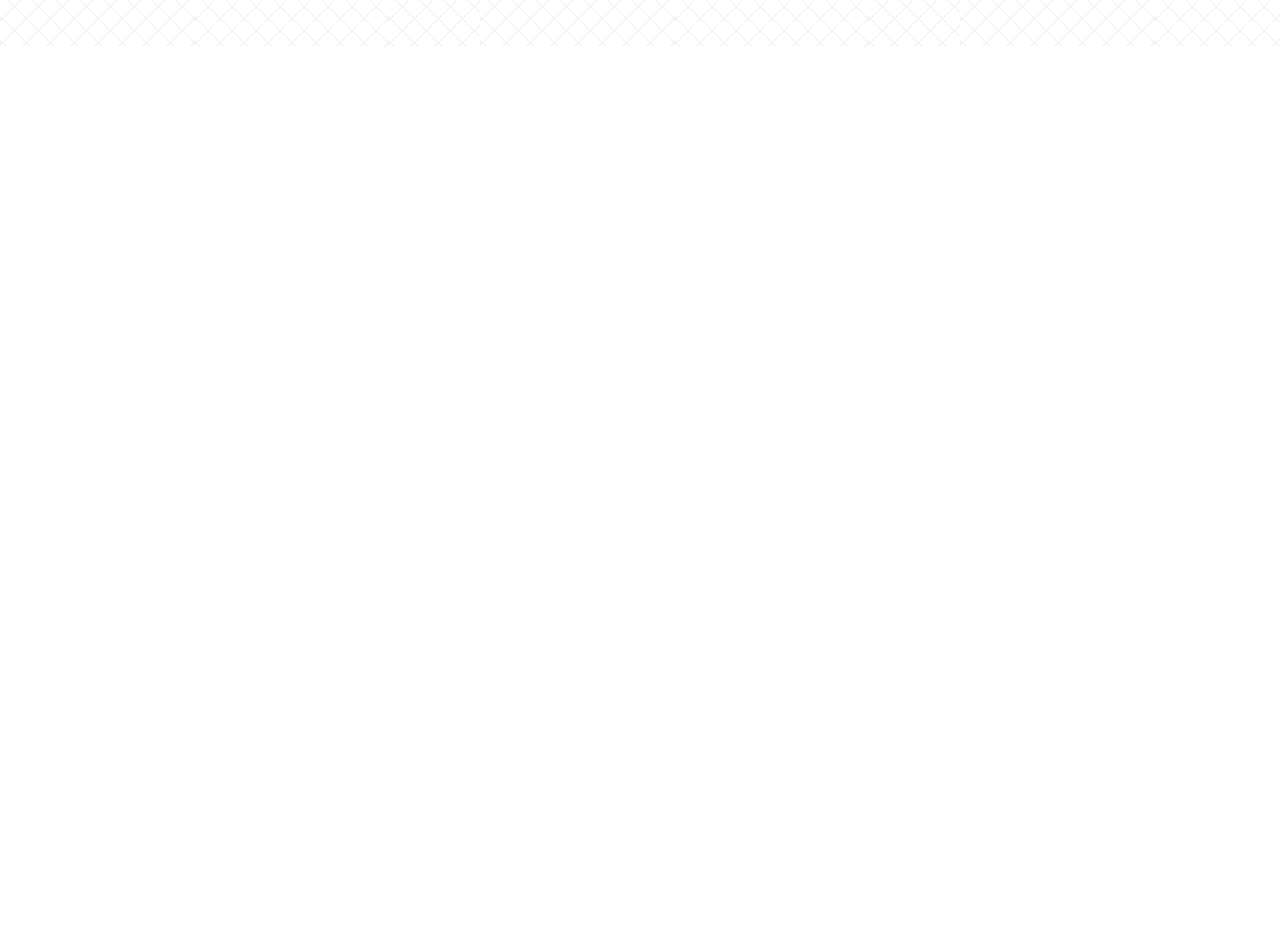
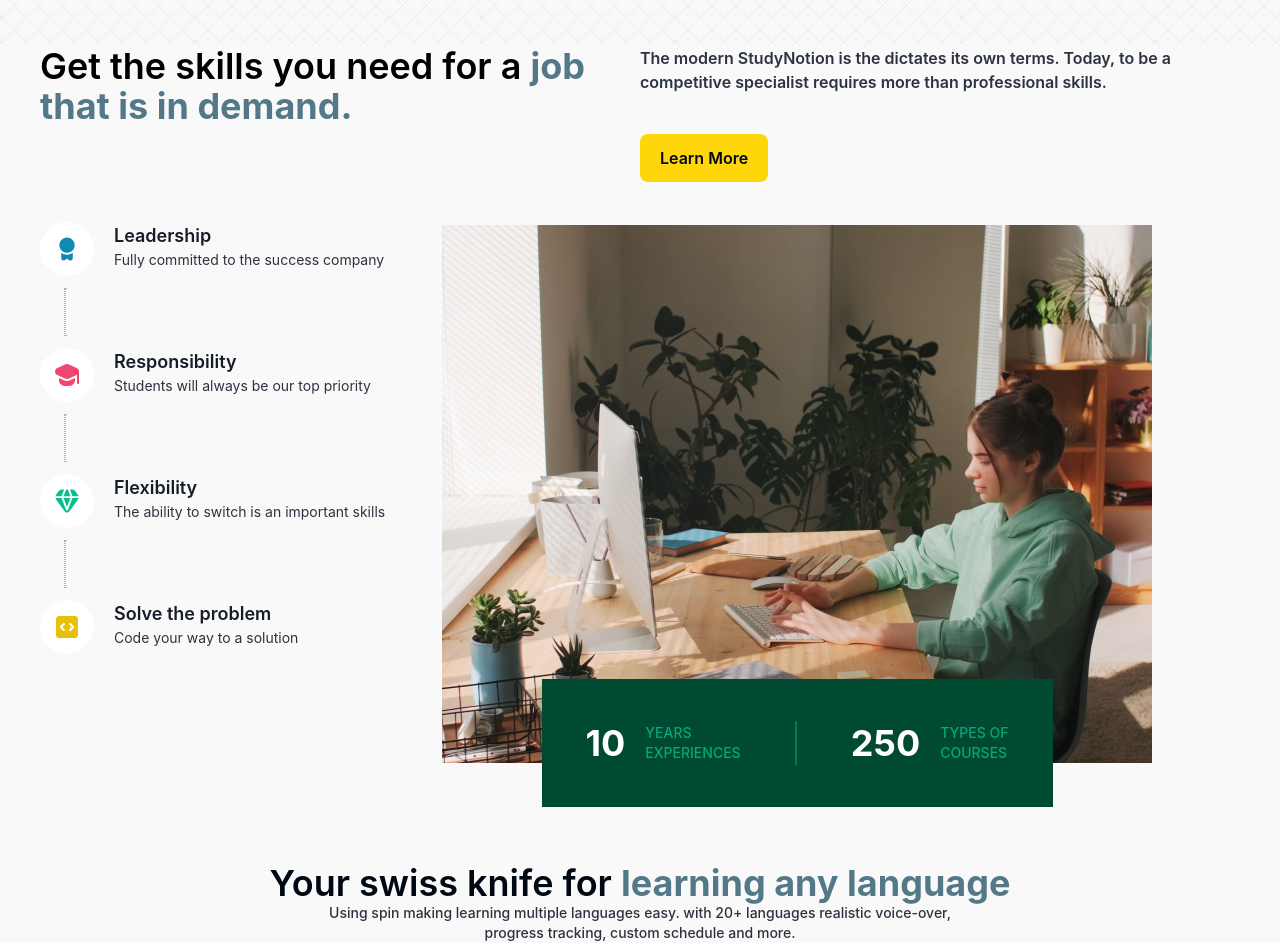
Before and after one commit to Divyanshu7611/Edtech, a React (Create React App) app: page / in a window 1280 px wide. Shown: the part 2200-3143 px from the top of the page. Before the commit the page ends 2247 px from the top, so only its background shows below. Built offline with nearby package versions, Linux system fonts and the light colour scheme.

Commit message:
TimeLine Section Ready

```diff
--- a/src/App.css
+++ b/src/App.css
@@ -24,3 +24,13 @@
 .bgFrame {
   background-image: url("./assets/Images/bghome.svg");
 }
+
+.Timeline {
+  background-image: url("./assets/Images/TimelineImage.png");
+  object-fit: cover;
+  background-position: center;
+  background-repeat: no-repeat;
+  max-width: 714px;
+  height: 545px;
+  min-width: 358px;
+}
--- /dev/null
+++ b/src/Components/Core/HomePage/ProgressSection.jsx
@@ -0,0 +1,19 @@
+import React from "react";
+import HeadingText from "./HeadingText";
+
+const ProgressSection = () => {
+  return (
+    <div className="flex flex-col justify-center items-center mt-24">
+      <div className="font-semibold text-4xl text-richblack-900">
+        Your swiss knife for <HeadingText text={"learning any language"} />
+      </div>
+      <p className="text-richblack-700 text-sm font-medium text-center">
+        Using spin making learning multiple languages easy. with 20+ languages
+        realistic voice-over,<br></br> progress tracking, custom schedule and
+        more.
+      </p>
+    </div>
+  );
+};
+
+export default ProgressSection;
--- /dev/null
+++ b/src/Components/Core/HomePage/SkillSection.jsx
@@ -0,0 +1,91 @@
+import React from "react";
+import HeadingText from "./HeadingText";
+import ButtonComp from "./ButtonComp";
+import img1 from "../../../assets/TimeLineLogo/Logo1.svg";
+import img2 from "../../../assets/TimeLineLogo/Logo2.svg";
+import img3 from "../../../assets/TimeLineLogo/Logo3.svg";
+import img4 from "../../../assets/TimeLineLogo/Logo4.svg";
+import TimeLine from "./TimeLine";
+
+const SkillSection = () => {
+  return (
+    <div className="flex flex-col">
+      <div className="flex lg:flex-row flex-col justify-between">
+        <div className="lg:w-2/4 lg:text-4xl text-3xl font-semibold">
+          Get the skills you need for a{" "}
+          <HeadingText text={"job that is in demand."} />
+        </div>
+        <div className="lg:w-2/4 flex flex-col gap-10 mt-5 lg:mt-0">
+          <p className="text-base text-richblack-700 lg:font-semibold font-medium">
+            The modern StudyNotion is the dictates its own terms. Today, to be a
+            competitive specialist requires more than professional skills.
+          </p>
+          <div className="w-fit">
+            <ButtonComp
+              children={"Learn More"}
+              link={"/signup"}
+              active={true}
+            />
+          </div>
+        </div>
+      </div>
+      {/* next */}
+      <div className="flex lg:flex-row flex-col mt-10">
+        <div className="flex flex-col lg:w-1/3">
+          <div>
+            <TimeLine
+              heading={"Leadership"}
+              subHeading={"Fully committed to the success company"}
+              logo={img1}
+            />
+          </div>
+          <div className="border border-richblack-100 h-12 w-0 ml-6 my-3 border-dotted"></div>
+          <div>
+            <TimeLine
+              heading={"Responsibility"}
+              subHeading={"Students will always be our top priority"}
+              logo={img2}
+            />
+          </div>
+          <div className="border border-richblack-100 w-0 h-12 ml-6 my-3 border-dotted"></div>
+          <div>
+            <TimeLine
+              heading={"Flexibility"}
+              subHeading={"The ability to switch is an important skills"}
+              logo={img3}
+            />
+          </div>
+          <div className="ml-6 border border-richblack-100 w-0 h-12 my-3 border-dotted"></div>
+          <div>
+            <TimeLine
+              heading={"Solve the problem"}
+              subHeading={"Code your way to a solution"}
+              logo={img4}
+            />
+          </div>
+        </div>
+        <div className="lg:w-2/3 Timeline flex lg:justify-center justify-end items-end">
+          <div className="bg-[#014A32] m-3 lg:m-0 relative lg:top-10 p-11 items-center flex lg:flex-row flex-col justify-between lg:h-[128px] lg:w-[511px]">
+            <div className="flex gap-5">
+              <h1 className="font-bold text-4xl text-white">10</h1>
+              <p className="font-medium text-sm text-[#05A77B]">
+                YEARS <br></br>EXPERIENCES
+              </p>
+            </div>
+            {/* line */}
+            <div className="border lg:border-[#037957] w-0 h-11 border-[#014A32]"></div>
+            {/* second box */}
+            <div className="flex gap-5">
+              <h1 className="font-bold text-4xl text-white">250</h1>
+              <p className="font-medium text-sm text-[#05A77B]">
+                TYPES OF<br></br>COURSES
+              </p>
+            </div>
+          </div>
+        </div>
+      </div>
+    </div>
+  );
+};
+
+export default SkillSection;
--- /dev/null
+++ b/src/Components/Core/HomePage/TimeLine.jsx
@@ -0,0 +1,17 @@
+import React from "react";
+
+const TimeLine = ({ logo, heading, subHeading }) => {
+  return (
+    <div className=" flex gap-5">
+      <div className="rounded-full p-[15px] flex bg-white">
+        <img src={logo} alt="" className="h-[24px] w-[24px]" />
+      </div>
+      <div className="flex flex-col">
+        <h2 className="text-richblack-800 text-lg font-semibold">{heading}</h2>
+        <p className="text-richblack-700 font-normal text-sm">{subHeading}</p>
+      </div>
+    </div>
+  );
+};
+
+export default TimeLine;
--- a/src/Pages/Home.jsx
+++ b/src/Pages/Home.jsx
@@ -5,12 +5,14 @@
 import ButtonComp from "../Components/Core/HomePage/ButtonComp";
 import HeroVideo from "../assets/Images/banner.mp4";
 import CodeBlock from "../Components/Core/HomePage/CodeBlock";
+import SkillSection from "../Components/Core/HomePage/SkillSection";
+import ProgressSection from "../Components/Core/HomePage/ProgressSection";
 
 const Home = () => {
   return (
     <div>
       {/* Heading Seciton */}
-      <div className="text-white relative max-w-maxContent w-11/12 justify-center items-center flex flex-col mx-auto border">
+      <div className="text-white relative max-w-maxContent w-11/12 justify-center items-center flex flex-col mx-auto">
         <Link to="/signup">
           <div className="text-richblack-200 w-fit shadow-richblack-200 mt-16 hover:scale-95 transition-all duration-200 group rounded-full font-bold bg-richblack-800 group">
             <div className="flex justify-between rounded-full px-5 py-3 items-center group-hover:bg-richblack-900">
@@ -122,7 +124,7 @@
         </div>
       </div>
       {/* fd */}
-      <div className="w-full bg-white">
+      <div className="w-full bg-[#F9F9F9]">
         <div className="bgFrame h-[310px] flex justify-center items-center">
           <div
             className="w-fit mx-auto flex gap-5
@@ -145,6 +147,11 @@
             />
           </div>
         </div>
+        {/* Skill Section */}
+        <div className="lg:w-[75em] mx-auto p-5 lg:p-0">
+          <SkillSection />
+          <ProgressSection />
+        </div>
       </div>
     </div>
   );
```
